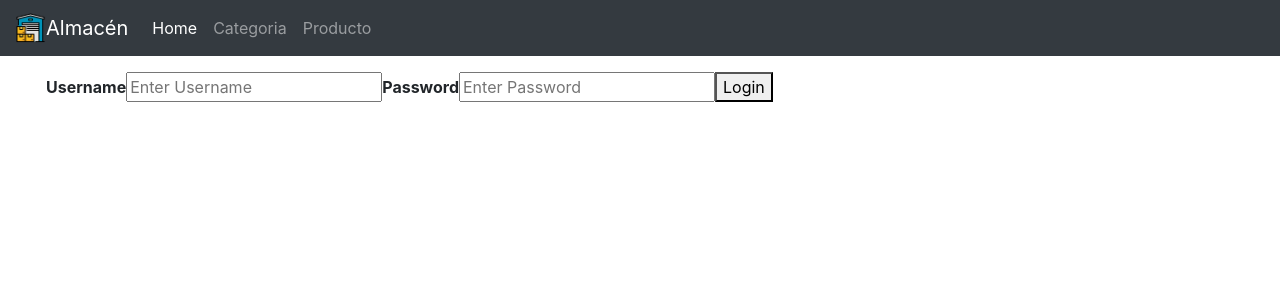
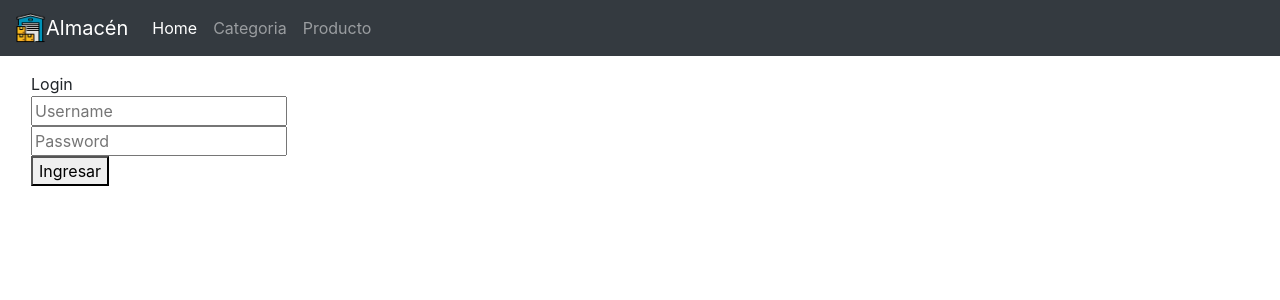
Before and after one commit to Maverick2329/AlmacenFE, an Angular app: page /login in a window 1280 px wide. Shown: the top 300 px of the page. Built offline with nearby package versions, Linux system fonts and the light colour scheme.

Commit message:
Se agregan las clases para logeo de usuario

```diff
--- a/src/app/app.component.html
+++ b/src/app/app.component.html
@@ -1,4 +1,5 @@
 <app-navbar></app-navbar>
+
 <div class="container m-3">
     <router-outlet></router-outlet>
 </div>
--- a/src/app/app.module.ts
+++ b/src/app/app.module.ts
@@ -1,5 +1,6 @@
 import { BrowserModule } from '@angular/platform-browser';
 import { NgModule } from '@angular/core';
+import { FormsModule } from '@angular/forms';
 
 // Rutas
 import { AppRoutingModule } from './app-routing.module';
@@ -10,14 +11,17 @@ import { CategoriaComponent } from './components/categoria/categoria.component';
 import { ProductoComponent } from './components/producto/producto.component';
 import { NavbarComponent } from './components/shared/navbar/navbar.component';
 import { HomeComponent } from './components/home/home.component';
+import { LoginComponent } from './components/login/login.component';
 
 // Peticiones
-import { HttpClientModule } from '@angular/common/http';
+import { HttpClientModule, HTTP_INTERCEPTORS } from '@angular/common/http';
 
 
 // Servicios
 import { AlmacenWSService } from './services/almacen-ws.service';
-import { LoginComponent } from './components/login/login.component';
+import { from } from 'rxjs';
+import { JwtInterceptor } from './secutiry/jwt.interceptor';
+
 
 @NgModule({
   declarations: [
@@ -31,10 +35,12 @@ import { LoginComponent } from './components/login/login.component';
   imports: [
     BrowserModule,
     HttpClientModule,
-    AppRoutingModule
+    AppRoutingModule,
+    FormsModule
   ],
   providers: [
-    AlmacenWSService
+    AlmacenWSService,
+    { provide: HTTP_INTERCEPTORS, useClass: JwtInterceptor, multi: true}
   ],
   bootstrap: [AppComponent]
 })
--- a/src/app/components/login/login.component.html
+++ b/src/app/components/login/login.component.html
@@ -1,9 +1,40 @@
-<div class="container">
-    <label for="uname"><b>Username</b></label>
-    <input type="text" placeholder="Enter Username" name="uname" required>
+<div class="limiter">
+    <div class="container-login100">
+        <div class="wrap-login100 p-t-50 p-b-90">
+            <form class="login100-form validate-form flex-sb flex-w">
 
-    <label for="psw"><b>Password</b></label>
-    <input type="password" placeholder="Enter Password" name="psw" required>
+                <span class="login100-form-title p-b-51">
+                    Login
+                </span>
 
-    <button type="submit">Login</button>
+                <!-- <span class="text-danger">El correo es obligatorio</span> -->
+                <div class="wrap-input100 m-b-16">
+                    <input class="input100"
+                           type="text"
+                           [(ngModel)]="email"
+                           name="username"
+                           placeholder="Username">
+
+                    <span class="focus-input100"></span>
+                </div>
+
+                <!-- <span class="text-danger">La contraseña debe de ser más de 6 letras</span> -->
+                <div class="wrap-input100 m-b-16" data-validate = "Password is required">
+                    <input class="input100"
+                           type="password"
+                           [(ngModel)]="password"
+                           name="pass"
+                           placeholder="Password">
+                    <span class="focus-input100"></span>
+                </div>
+
+                <div class="container-login100-form-btn m-t-17">
+                    <button (click)="login()">
+                        Ingresar
+                    </button>
+                </div>
+
+            </form>
+        </div>
+    </div>
 </div>
--- a/src/app/components/login/login.component.ts
+++ b/src/app/components/login/login.component.ts
@@ -1,24 +1,31 @@
 import { Component, OnInit } from '@angular/core';
 import { AlmacenWSService } from '../../services/almacen-ws.service';
+import { Router } from '@angular/router';
 
 @Component({
   selector: 'app-login',
-  templateUrl: './login.component.html',
-  styleUrls: ['./login.component.css']
+  templateUrl: './login.component.html'
 })
 export class LoginComponent implements OnInit {
 
   public email: string;
   public password: string;
-  constructor(public auth: AlmacenWSService) { }
+  constructor(public apiAuth: AlmacenWSService,
+              private router: Router) {
+                if (this.apiAuth.usuarioData){
+                  this.router.navigate(['/home']);
+                }
+               }
 
-  ngOnInit(): void {
+  ngOnInit() {
   }
 
   login(){
-    this.auth.login(this.email,this.password).subscribe(response => {
-      console.log(response);
+    this.apiAuth.login(this.email, this.password).subscribe(response => {
+      // console.log(response);
+      if (response.exito === 1){
+        this.router.navigate(['/']);
+      }
     });
   }
-
 }
--- /dev/null
+++ b/src/app/models/usuario.ts
@@ -0,0 +1,4 @@
+export interface Usuario {
+    email: string;
+    token: string;
+}
--- a/src/app/secutiry/auth.guard.ts
+++ b/src/app/secutiry/auth.guard.ts
@@ -1,14 +1,20 @@
 import { Injectable } from '@angular/core';
 import { Router, CanActivate, ActivatedRouteSnapshot, RouterStateSnapshot, UrlTree } from '@angular/router';
 import { Observable } from 'rxjs';
+import { AlmacenWSService } from '../services/almacen-ws.service';
 @Injectable({
     providedIn: 'root'
 })
 export class AuthGuard implements CanActivate{
 
-    constructor(private route: Router){
+    constructor(private route: Router,
+                private apiAuthService: AlmacenWSService){
     }
     canActivate(route: ActivatedRouteSnapshot) {
+        const usuario = this.apiAuthService.usuarioData;
+        if (usuario) {
+            return true;
+        }
         this.route.navigate(['/login']);
         return false;
     }
--- /dev/null
+++ b/src/app/secutiry/jwt.interceptor.ts
@@ -0,0 +1,19 @@
+import { HttpEvent, HttpHandler, HttpInterceptor, HttpRequest } from '@angular/common/http';
+import { Injectable } from '@angular/core';
+import { AlmacenWSService } from '../services/almacen-ws.service';
+import { Observable } from 'rxjs';
+@Injectable()
+export class JwtInterceptor implements HttpInterceptor {
+    constructor(private apiAuthService: AlmacenWSService){}
+    intercept(request: HttpRequest<any>, next: HttpHandler): Observable<HttpEvent<any>> {
+        const usuario = this.apiAuthService.usuarioData;
+        if (usuario) {
+            request = request.clone({
+                setHeaders: {
+                    Authorization: `Bearer ${usuario.token}`
+                }
+            });
+        }
+        return next.handle(request);
+    }
+}
--- a/src/app/services/almacen-ws.service.ts
+++ b/src/app/services/almacen-ws.service.ts
@@ -1,9 +1,11 @@
 import { HttpClient, HttpHeaders } from '@angular/common/http';
 import { Injectable } from '@angular/core';
-import { Observable } from 'rxjs';
+import { BehaviorSubject, Observable } from 'rxjs';
 import { Response } from '../models/response';
+import { Usuario } from '../models/usuario';
+import { map } from 'rxjs/operators';
 
-const httpOption ={
+const httpOption = {
   headers: new HttpHeaders({
     'Contend-Type': 'application/json'
   })
@@ -14,15 +16,37 @@ const httpOption ={
 })
 export class AlmacenWSService {
 
+  url: string = 'https://localhost:44304/api/categoria';
+
   urlLogin: string = 'https://localhost:44304/api/usuario/login';
-  url: string = 'https://localhost:44304/api/categoria';
+
+  private usuarioSubject: BehaviorSubject<Usuario>;
+
+  public get usuarioData(): Usuario {
+    return this.usuarioSubject.value;
+  }
 
   constructor(private http: HttpClient) {
     console.log('Servicio Listo!!!');
+    this.usuarioSubject = new BehaviorSubject<Usuario>(JSON.parse(localStorage.getItem('usuario')));
   }
 
-  login(email: string, password: string):Observable<Response>{
-    return this.http.post<Response>(this.urlLogin,{email,password},httpOption);
+  login(email: string, password: string): Observable<Response>{
+    return this.http.post<Response>(this.urlLogin, { email, password }, httpOption).pipe(
+      map(res => {
+        if (res.exito === 1){
+          const usuario: Usuario = res.data;
+          localStorage.setItem('usuario', JSON.stringify(usuario));
+          this.usuarioSubject.next(usuario);
+        }
+        return res;
+      })
+    );
+  }
+
+  logout() {
+    localStorage.removeItem('usuario');
+    this.usuarioSubject.next(null);
   }
 
   getCategoria(): Observable<Response> {
```
Also changed, not shown: src/app/components/login/login.component.css (deleted).
